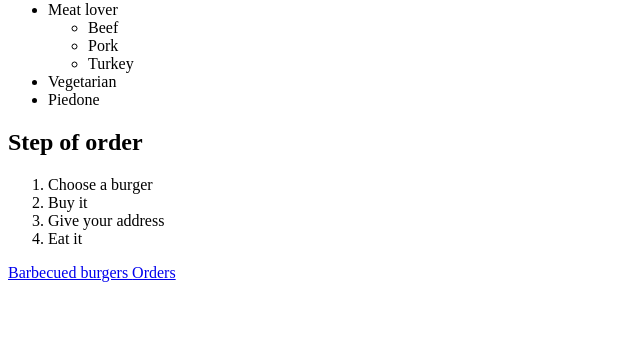
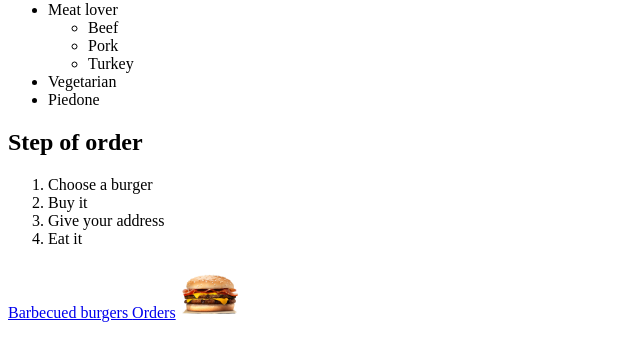
Before and after one commit to agyProgram/agyProgram.github.io, a plain HTML site: page index.html in a window 1280 px wide. Shown: the part 167-528 px from the top of the page, without its empty margins (0-640 px from the left). Drawn offline with Linux system fonts and the light colour scheme.

Commit message:
Init page

```diff
--- a/index.html
+++ b/index.html
@@ -48,7 +48,7 @@
     </a>
     <a href="pages/orders.html">Orders</a>
     <a target="blank" href="https://www.tasteofhome.com/recipes/barbecued-burgers">
-        <img width="60" src="mg/purker.png" alt=""></a>
+        <img width="60" src="img/purker.png" alt="purker"></a>
 
 
 </body>
```
